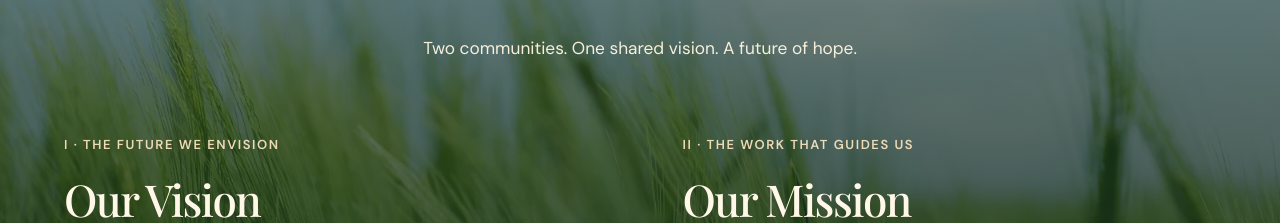
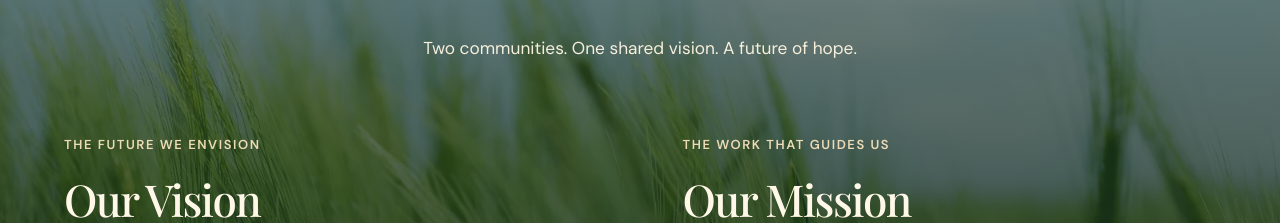
Before and after one commit to Hero988/RiseMeUp, a React (Vite) app: page / in a window 1280 px wide. Shown: the part 3042-3265 px from the top of the page. Built offline with nearby package versions, Linux system fonts and the light colour scheme; a web font is replaced by a local one.

Commit message:
Remove Roman numeral labels from Vision and Mission

```diff
--- a/src/components/ClassicSections.tsx
+++ b/src/components/ClassicSections.tsx
@@ -41,14 +41,14 @@ export function ClassicVision() {
       </div>
       <div className="vision-grid">
         <article id="vision">
-          <p className="chapter">I · The future we envision</p>
+          <p className="chapter">The future we envision</p>
           <h3>Our Vision</h3>
           <p>A future where communities affected by war can live with dignity, grow nutritious food and build lasting livelihoods.</p>
           <p>Where land flourishes, opportunity is shared and families have the freedom to rebuild their lives.</p>
           <p>Thriving land. Stronger communities. Renewed hope.</p>
         </article>
         <article id="mission">
-          <p className="chapter">II · The work that guides us</p>
+          <p className="chapter">The work that guides us</p>
           <h3>Our Mission</h3>
           <p>To stand with Sudan’s Coptic Orthodox and Nuba Mountains communities through food assistance today and opportunities for tomorrow.</p>
           <p>With our partners, we aim to rebuild Virgin Mary Farm as a place for sustainable farming, clean energy, learning and practical training.</p>
```
